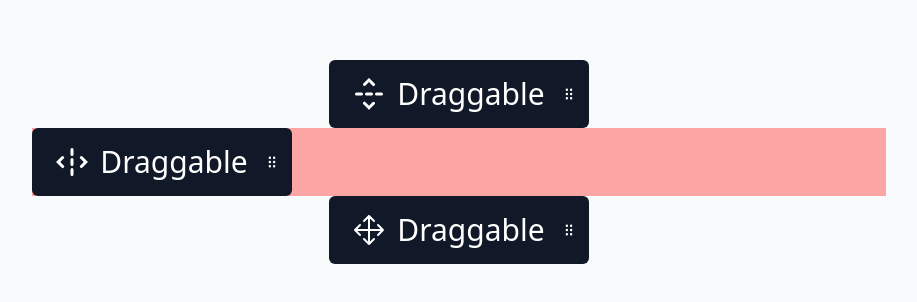
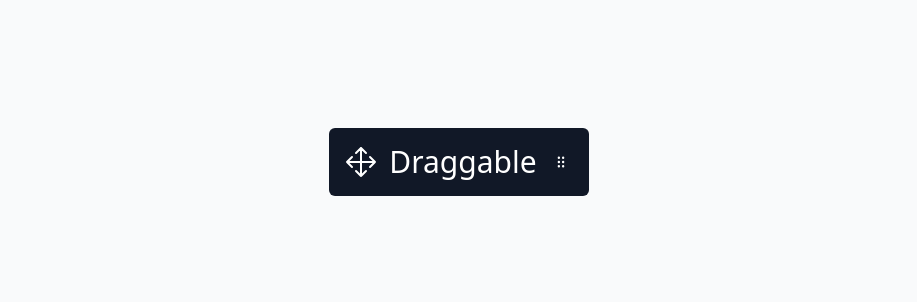
Before and after one commit to MomenSherif/dndkit-playground, a React (Vite) app: page / in a window 1280 px wide. Shown: the part 238-540 px from the top of the page, without its empty margins (181-1098 px from the left). Built offline with nearby package versions, Linux system fonts and the light colour scheme.

Commit message:
Drag overlay example

```diff
--- a/src/App.tsx
+++ b/src/App.tsx
@@ -9,6 +9,7 @@ import BasicSetup from './Examples/useDraggable/1-BasicSetup';
 import DragHandle from './Examples/useDraggable/2-DragHandle';
 import ActivationConstraint from './Examples/useDraggable/3-ActivationConstraint';
 import Modifiers from './Examples/useDraggable/4-Modifiers';
+import DragOverlayExample from './Examples/useDraggable/5-DragOverlay';
 
 const snapToGrid = createSnapModifier(30);
 
@@ -24,7 +25,7 @@ export default function App() {
         activationConstraint={{ delay: 300, tolerance: 30 }} // activate dragging after 300ms and abort if moved 30px before start
       /> */}
 
-      <Modifiers
+      {/* <Modifiers
         modifiers={[restrictToVerticalAxis, restrictToWindowEdges]}
         axis="vertical"
       />
@@ -34,7 +35,9 @@ export default function App() {
           axis="horizontal"
         />
       </div>
-      <Modifiers modifiers={[restrictToWindowEdges, snapToGrid]} />
+      <Modifiers modifiers={[restrictToWindowEdges, snapToGrid]} /> */}
+
+      <DragOverlayExample />
     </div>
   );
 }
--- /dev/null
+++ b/src/Examples/useDraggable/5-DragOverlay.tsx
@@ -0,0 +1,114 @@
+import { ComponentPropsWithoutRef, forwardRef, useState } from 'react';
+import { createPortal } from 'react-dom';
+import {
+  DndContext,
+  DragOverlay,
+  useDndContext,
+  useDraggable,
+  type DraggableAttributes,
+} from '@dnd-kit/core';
+import { restrictToWindowEdges } from '@dnd-kit/modifiers';
+import { CSS, type Coordinates } from '@dnd-kit/utilities';
+
+import { DragHandleIcon, MoveIcon } from './Icons';
+
+export default function DragOverlayExample() {
+  const [{ x, y }, setCoordinates] = useState<Coordinates>({ x: 0, y: 0 });
+
+  return (
+    <DndContext
+      modifiers={[restrictToWindowEdges]}
+      onDragEnd={event => {
+        const {
+          delta: { x, y },
+        } = event;
+        setCoordinates(prevCoords => ({
+          x: prevCoords.x + x,
+          y: prevCoords.y + y,
+        }));
+      }}
+    >
+      <DraggableItem style={{ top: y, left: x }} />
+      <DraggableOverlay />
+    </DndContext>
+  );
+}
+
+// Presentational Item
+type ItemProps = {
+  setActivatorNodeRef?: (element: HTMLElement | null) => void;
+  attributes?: DraggableAttributes;
+  listeners?: Record<string, Function> | undefined;
+} & ComponentPropsWithoutRef<'div'>;
+
+const Item = forwardRef<HTMLDivElement, ItemProps>(
+  (
+    { setActivatorNodeRef, attributes, listeners, className = '', ...props },
+    ref,
+  ) => (
+    <div
+      ref={ref}
+      className={`relative inline-flex items-center space-x-3 bg-gray-900 text-white text-3xl p-4 rounded-md ${className}`}
+      {...props}
+    >
+      <MoveIcon className="w-8 h-8" />
+      <span>Draggable</span>
+
+      <button
+        className="touch-none self-stretch px-1 rounded-md hover:bg-gray-200/20 focus:bg-gray-200/20 focus:outline-none"
+        ref={setActivatorNodeRef}
+        {...listeners}
+        {...attributes}
+      >
+        <DragHandleIcon className="w-4 h-4" />
+      </button>
+    </div>
+  ),
+);
+
+function DraggableItem({
+  className = '',
+  ...props
+}: ComponentPropsWithoutRef<typeof Item>) {
+  const { setNodeRef, setActivatorNodeRef, listeners, attributes, isDragging } =
+    useDraggable({
+      id: 'draggable',
+    });
+
+  return (
+    <Item
+      ref={setNodeRef}
+      className={`${isDragging ? 'opacity-50' : ''} ${className}`}
+      setActivatorNodeRef={setActivatorNodeRef}
+      listeners={listeners}
+      attributes={attributes}
+      {...props}
+    />
+  );
+}
+
+function DraggableOverlay() {
+  const { active } = useDndContext();
+
+  return createPortal(
+    <DragOverlay
+    // dropAnimation={{
+    //   keyframes({ transform }) {
+    //     return [
+    //       { transform: CSS.Transform.toString(transform.initial) },
+    //       {
+    //         transform: CSS.Transform.toString({
+    //           ...transform.final,
+    //           scaleX: 0.95,
+    //           scaleY: 0.95,
+    //         }),
+    //       },
+    //     ];
+    //   },
+    // }}
+    >
+      {active && <Item className="shadow-dragging" />}
+    </DragOverlay>,
+    document.body,
+  );
+}
```
